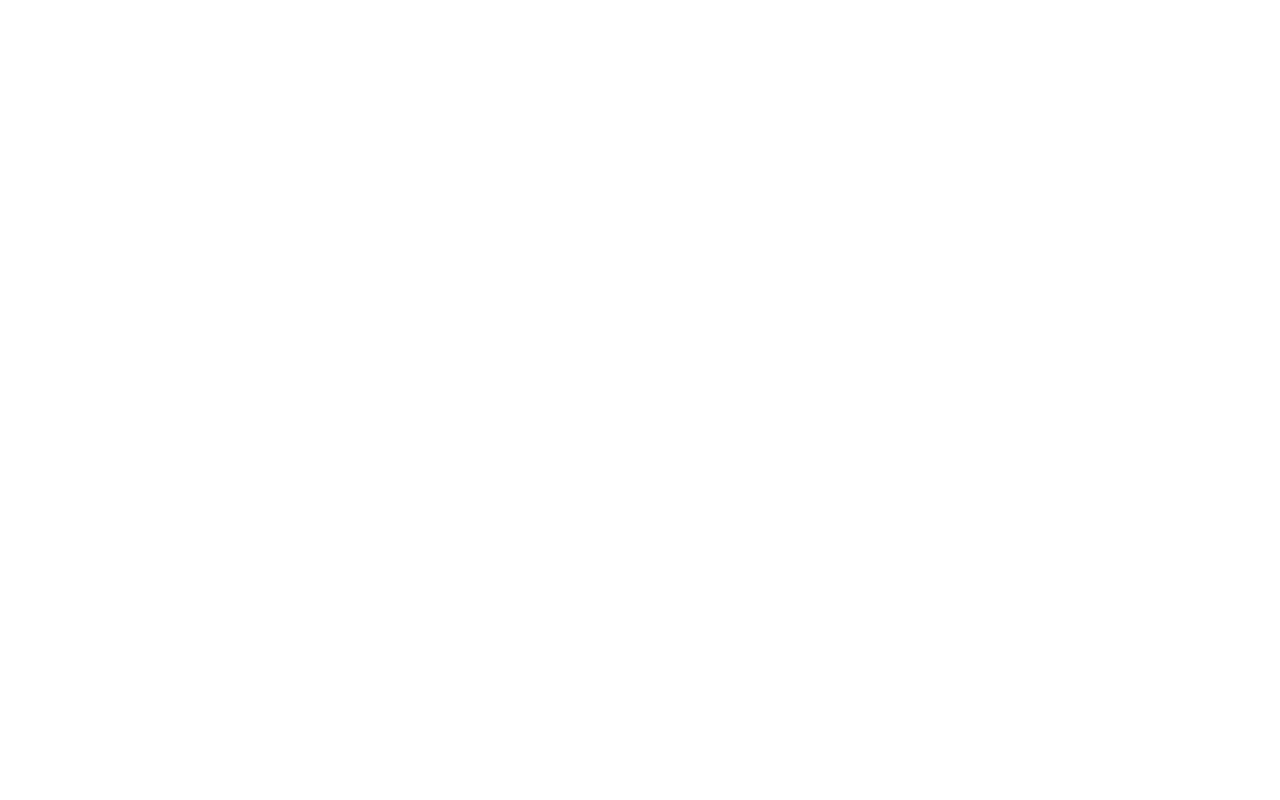
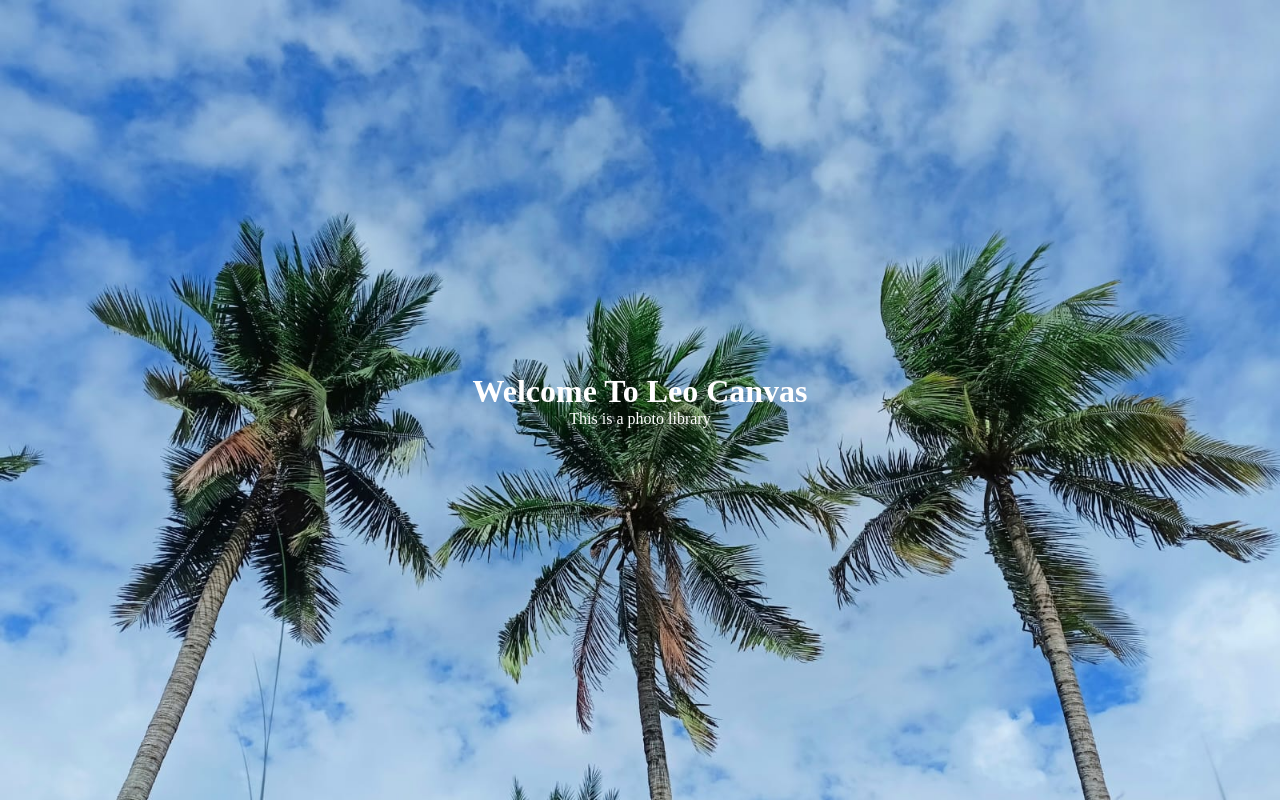
Before and after one commit to tanvirahamad015/my-first-github-repo, a plain HTML site: page index.html in a window 1280 px wide. Drawn offline with Linux system fonts and the light colour scheme.

Commit message:
background and welcome'

```diff
--- a/index.html
+++ b/index.html
@@ -3,9 +3,20 @@
 <head>
     <meta charset="UTF-8">
     <meta name="viewport" content="width=m, initial-scale=1.0">
-    <title>my first</title>
+    <title>Leo Canvas</title>
+    <link rel="shortcut icon" href="FAV.png" type="image/x-icon">
+    <link rel="stylesheet" href="leo style/leo.css">
+
 </head>
 <body>
+    <div class="background">
+    <div class="overley"><h1>Welcome To Leo Canvas</h1>
+    <p>This is a photo library</p>
+</div>
+</div>
+
+
 
 </body>
+
 </html>
--- /dev/null
+++ b/leo style/leo.css
@@ -0,0 +1,22 @@
+*{
+    margin: 0px;
+    padding: 0px;
+
+}
+.background{
+    width: 100vw;
+    height: 100vh;
+    position: relative;
+    background-image: url("../bg.jpg");
+    background-size: cover;
+}
+.overley{
+    width: 100%;
+    height: 100%;
+    font-size:16px;
+    color: white;
+    display: flex;
+    justify-content: center;
+    flex-direction: column;
+    align-items: center;
+}
```
Also changed, not shown: FAV.png (added), bg.jpg (added).
